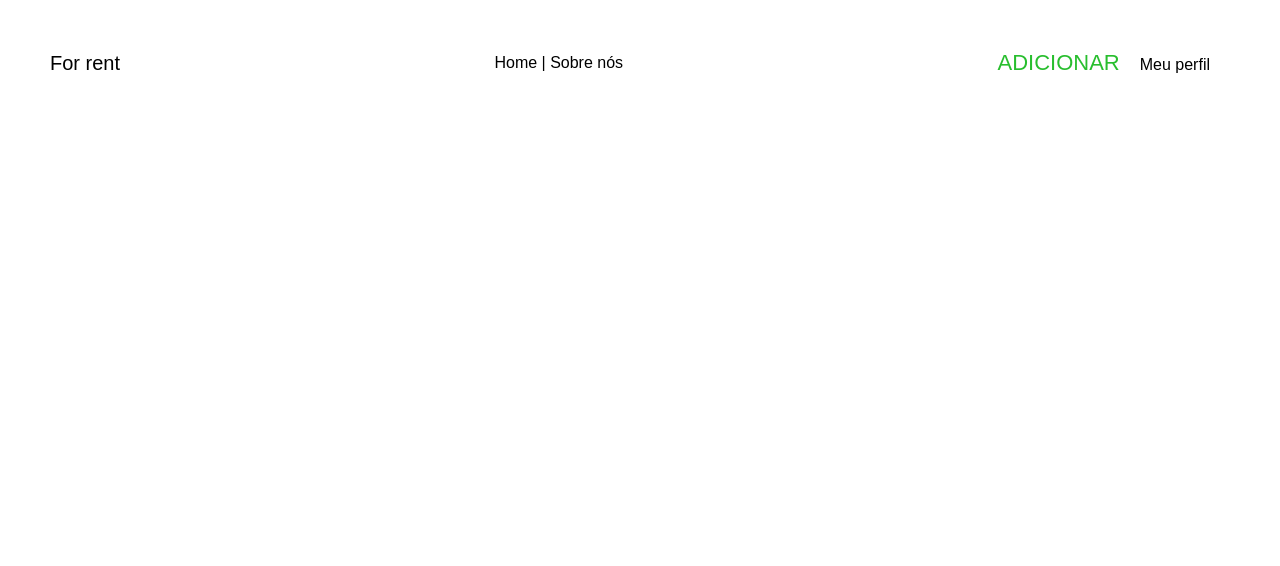
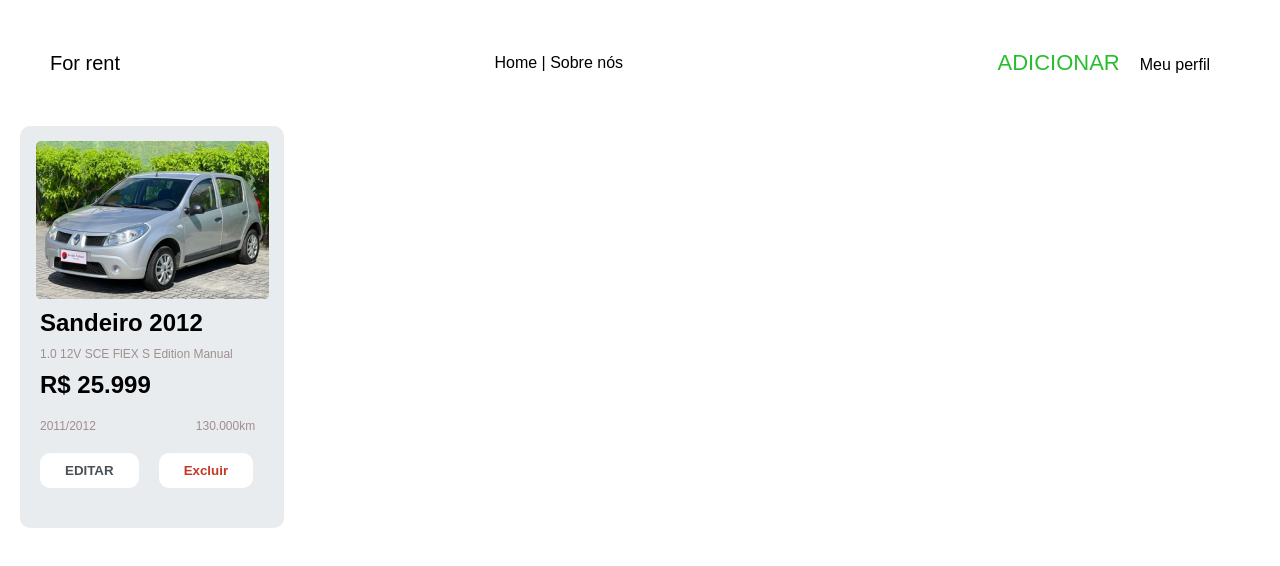
Before and after one commit to arturoburigo/FrontEnd-Class-Final-project, a React (Vite) app: page /home in a window 1280 px wide. Shown: the top 566 px of the page. Built offline with nearby package versions, Linux system fonts and the light colour scheme.

Commit message:
Car card

```diff
--- /dev/null
+++ b/src/components/CarCard.jsx
@@ -0,0 +1,27 @@
+import classes from './CarCard.module.css';
+import img from '../assets/sandeiro.png'
+
+export default function CarCard(){
+    return (
+        <div className={classes.content}>
+            <div className={classes.carContent}>
+                <img src={img} alt="" />
+
+            </div>
+            <div className={classes.carDetails}>
+                <h1>Sandeiro 2012</h1>
+                <p>1.0 12V SCE FlEX S Edition Manual</p>
+                <h1>R$ 25.999</h1>
+                <div className={classes.km_year}>
+                        <p>2011/2012</p>
+                        <p>130.000km</p>
+                </div>
+                <div className={classes.buttons}>
+                    <button className={classes.editar}>EDITAR</button>
+                    <button className={classes.excluir}>Excluir</button>
+                </div>
+            </div>
+        </div>
+    )
+
+}
--- /dev/null
+++ b/src/components/CarCard.module.css
@@ -0,0 +1,72 @@
+/* CarCard.module.css */
+.content {
+    background-color: #E9ECEF;
+    max-width: 264px;
+    border-radius: 10px;
+    margin-left: 20px;
+    padding: 15px 10px 40px 10px; /* Padding: 10px em cima e dos lados, 20px embaixo */
+    display: flex; /* Adicionado para flexbox no contêiner pai */
+    justify-content: center; /* Alinha os itens horizontalmente ao centro */
+    flex-direction: column;
+}
+
+.carContent {
+    display: flex;
+    flex-direction: column;
+    align-items: center;
+    justify-content: center;
+    text-align: center;
+}
+
+.carDetails {
+    align-items: self-start;
+    display: flex;
+    flex-direction: column;
+    padding: 0 10px;
+}
+
+.carDetails h1 {
+    font-size: 24px;
+    margin-top: 10px;
+    font-weight: bold;
+}
+
+.carDetails p{
+    color: #9F8F8F;
+    margin-top: 10px;
+    font-size: 12px;
+}
+
+.km_year{
+    margin-top: 10px;
+    display: flex;
+    gap: 100px;
+    justify-content: space-between;
+    align-items: center;
+}
+
+.buttons {
+    display: flex;
+    margin-top: 20px;
+    padding: 0px;
+    gap: 20px;
+    align-items: center;
+    justify-content: center;
+}
+
+.buttons button {
+    background-color: #fFF;
+    border: none;
+    padding: 10px 25px;
+    border-radius: 10px;
+}
+
+.editar {
+    font-weight: bold;
+    color: #495057;
+}
+
+.excluir {
+    font-weight: bold;
+    color: #C53825;
+}
--- a/src/routes/Home.jsx
+++ b/src/routes/Home.jsx
@@ -1,3 +1,4 @@
+import CarCard from "../components/CarCard";
 import Header from "../components/Header";
 import classes from "./Home.module.css"
 
@@ -5,6 +6,7 @@
     return (
         <div className={classes}>
             <Header/>
+            <CarCard/>
         </div>
     )
 }
--- a/src/routes/Home.module.css
+++ b/src/routes/Home.module.css
@@ -2,4 +2,5 @@
     margin: 0;
     padding: 0;
     box-sizing: border-box;
+    background-color: #0000;
 }
```
Also changed, not shown: src/assets/sandeiro.png (added), src/components/Header.jsx (line endings or trailing spaces).
